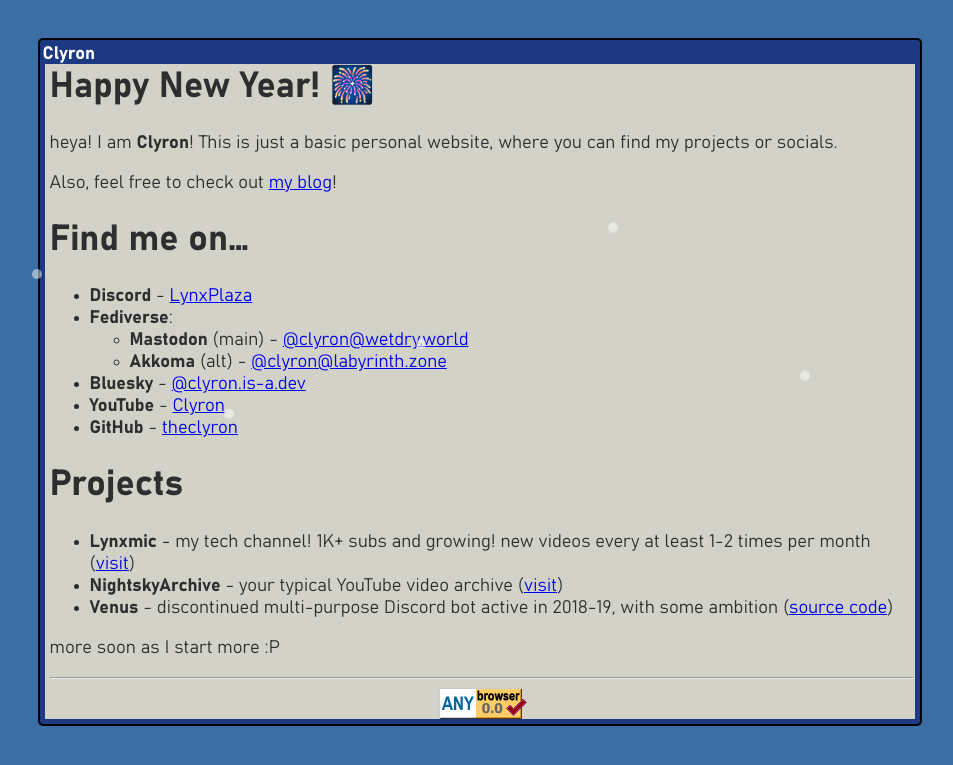
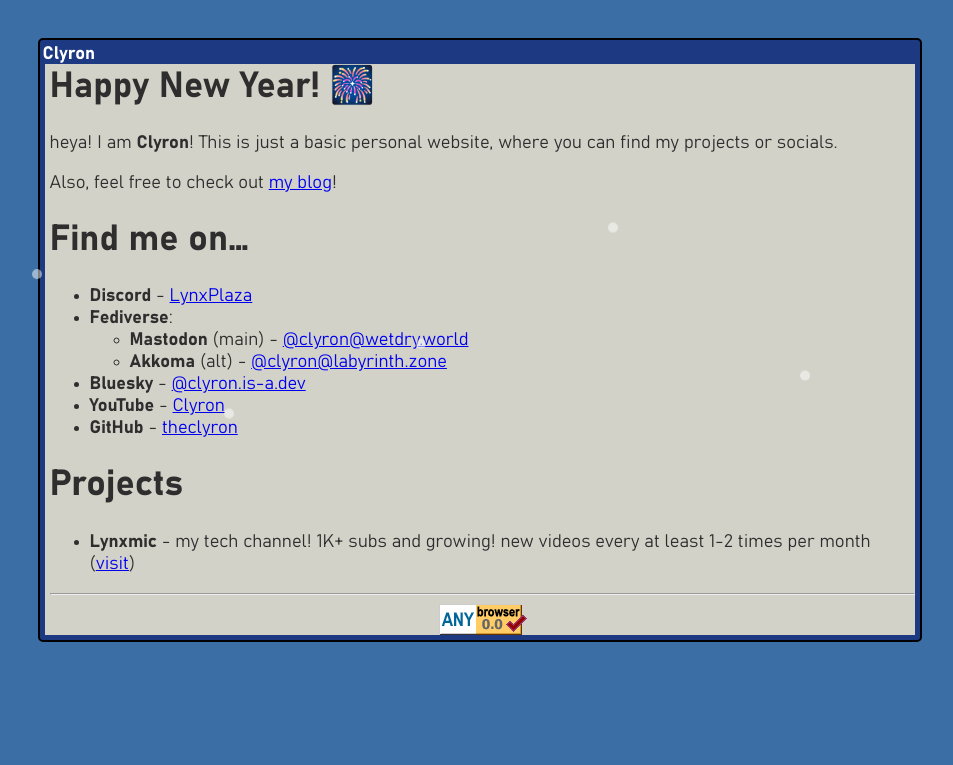
Before and after one commit to theclyron/legacy-site, a Jekyll site: the page built from index.md, in a window 1280 px wide. Shown: the top 765 px of the page, without its empty margins (160-1113 px from the left). Built offline with Jekyll 4.4.1, drawn with Linux system fonts in a browser that asks for light colours.

Commit message:
remove nightsky and venus

```diff
--- a/index.md
+++ b/index.md
@@ -18,17 +18,12 @@
 
 # Projects
 * **Lynxmic** - my tech channel! 1K+ subs and growing! new videos every at least 1-2 times per month ([visit][3])
-* **NightskyArchive** - your typical YouTube video archive ([visit][4])
-* **Venus** - discontinued multi-purpose Discord bot active in 2018-19, with some ambition ([source code][6])
-
-more soon as I start more :P
 
 ---
 
 [1]: https://discord.gg/wDxDKJU2sj
 [2]: https://youtube.com/@Clyron
 [3]: https://youtube.com/@Lynxmic
-[4]: https://youtube.com/@NightskyArchive
 [5]: https://github.com/theclyron
 [6]: https://github.com/theclyron/Venus
 [7]: /blog/
```
